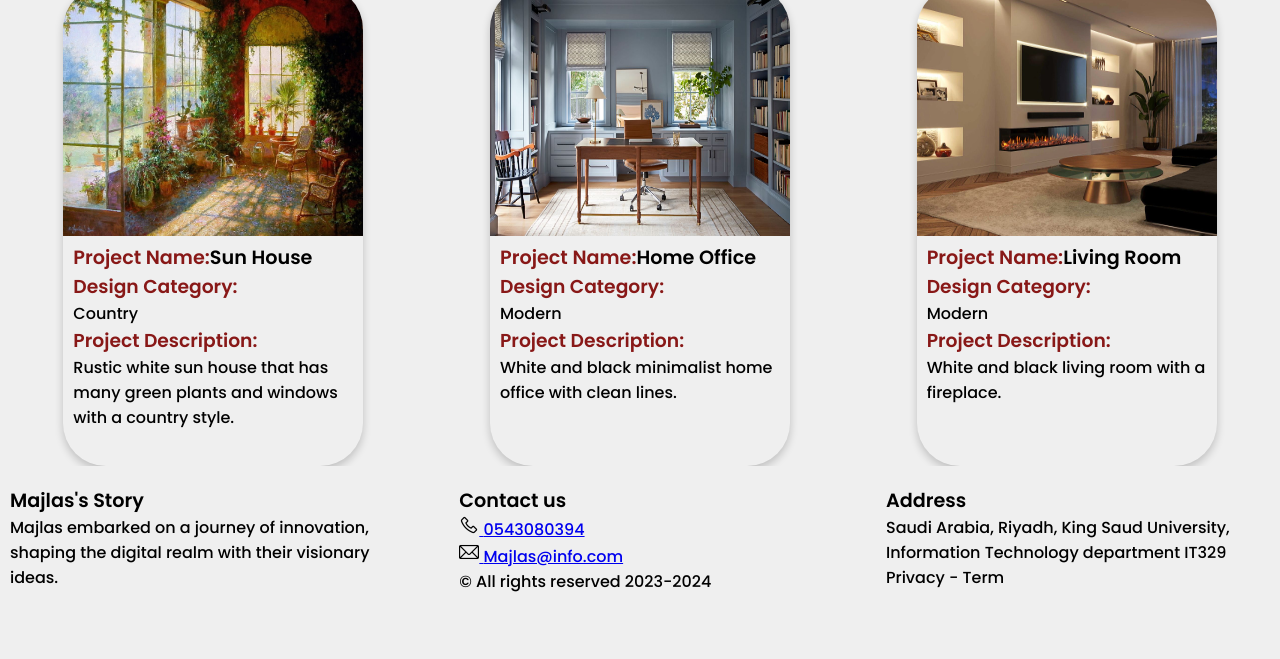
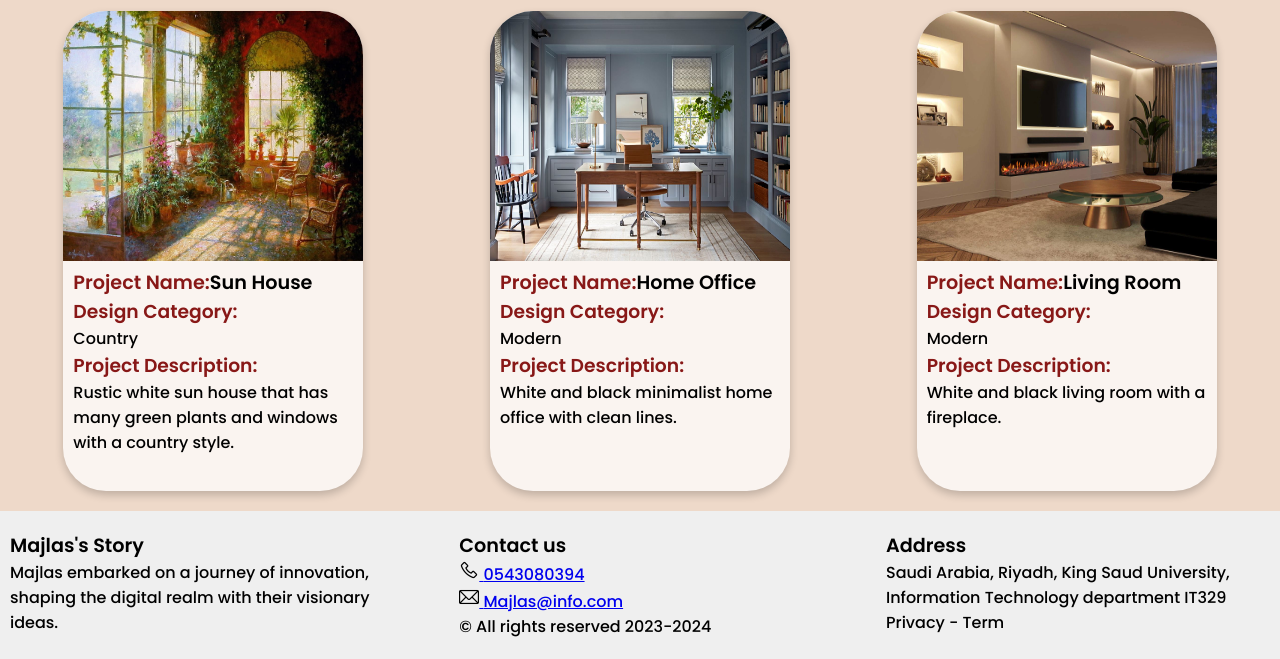
Before and after one commit to mriamft/Majlas, a website: page public_html/DesignPortfolio.html in a window 1280 px wide. Shown: the part 284-943 px from the top of the page. Before the commit the page ends 898 px from the top, so only its background shows below. Drawn offline with Linux system fonts and the light colour scheme.

```diff
--- a/public_html/DesignPortfolio.css
+++ b/public_html/DesignPortfolio.css
@@ -7,6 +7,9 @@
     Author     : alzeghaibi.
 */
 
+body{
+    background-color: rgb(238,217,201);
+}
 .projectPic{
     border-top-left-radius: 43px;
     border-top-right-radius: 43px;
@@ -28,6 +31,9 @@
     height: 480px;
     transition: 0.5s ease;
     box-shadow: 0 4px 8px 0 rgba(0, 0, 0, 0.2);
+    background-color: #faf4f0;
+    margin-bottom: 20px;
+
 }
 .SecondProject ,.ThirdProject {
     border-radius: 43px;
@@ -36,19 +42,21 @@
     height: 480px;
     transition: 0.5s ease;
     box-shadow: 0 4px 8px 0 rgba(0, 0, 0, 0.2);
+    background-color: #faf4f0;
+    margin-bottom: 20px;
 }
 
 .firstProject:hover{
     transform: scale(1.05);
-    background-color: #59738d77;
+    background-color: #F8EFE9;
 }
 .SecondProject:hover{
     transform: scale(1.05);
-    background-color: #59738d77;
+    background-color:#F8EFE9;
 }
 .ThirdProject:hover{
     transform: scale(1.05);
-    background-color: #59738d77;
+    background-color: #F8EFE9;
 }
 h2{
     font-size: larger;
```
Also changed, not shown: public_html/DesignPortfolio.html (+1 -0 lines).
